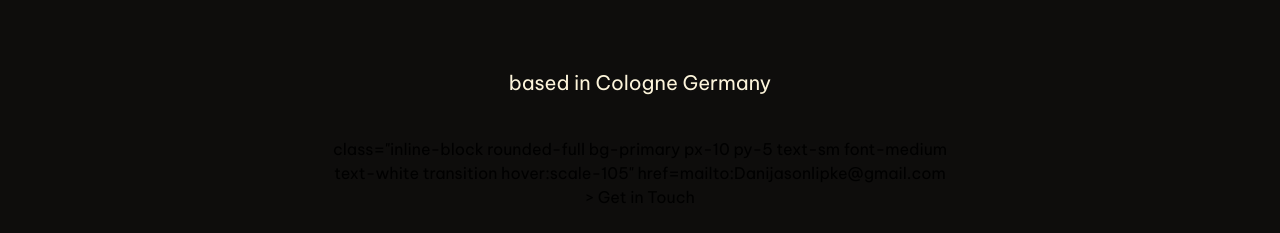
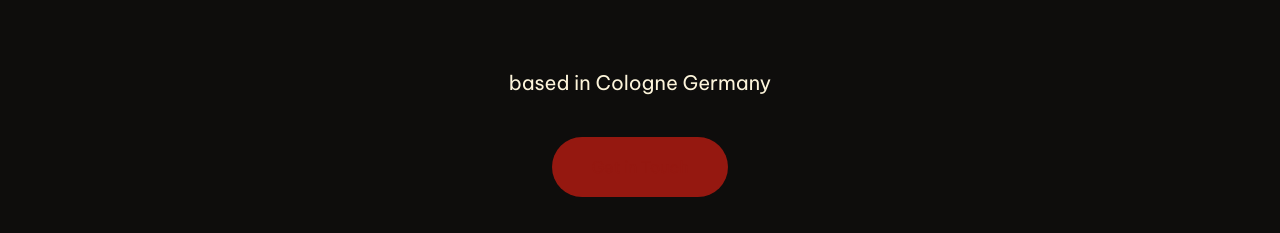
Before and after one commit to susi2301/susannebataloff-website, an Astro site: page / in a window 1280 px wide. Shown: the part 719-952 px from the top of the page. Built offline with nearby package versions, Linux system fonts and the light colour scheme; Astro itself is replaced by a stand-in of ours; a web font is replaced by a local one.

Commit message:
fix again

```diff
--- a/src/components/Hero.astro
+++ b/src/components/Hero.astro
@@ -29,9 +29,9 @@
   <p class="mb-10 text-base text-neutral md:text-lg">
     {summary}
   </p>
-
+  <a
     class="inline-block rounded-full bg-primary px-10 py-5 text-sm font-medium text-white transition hover:scale-105"
-    href={`mailto:${email}`}
+    href={"mailto:" + email}
   >
     Get in Touch
   </a>
```
